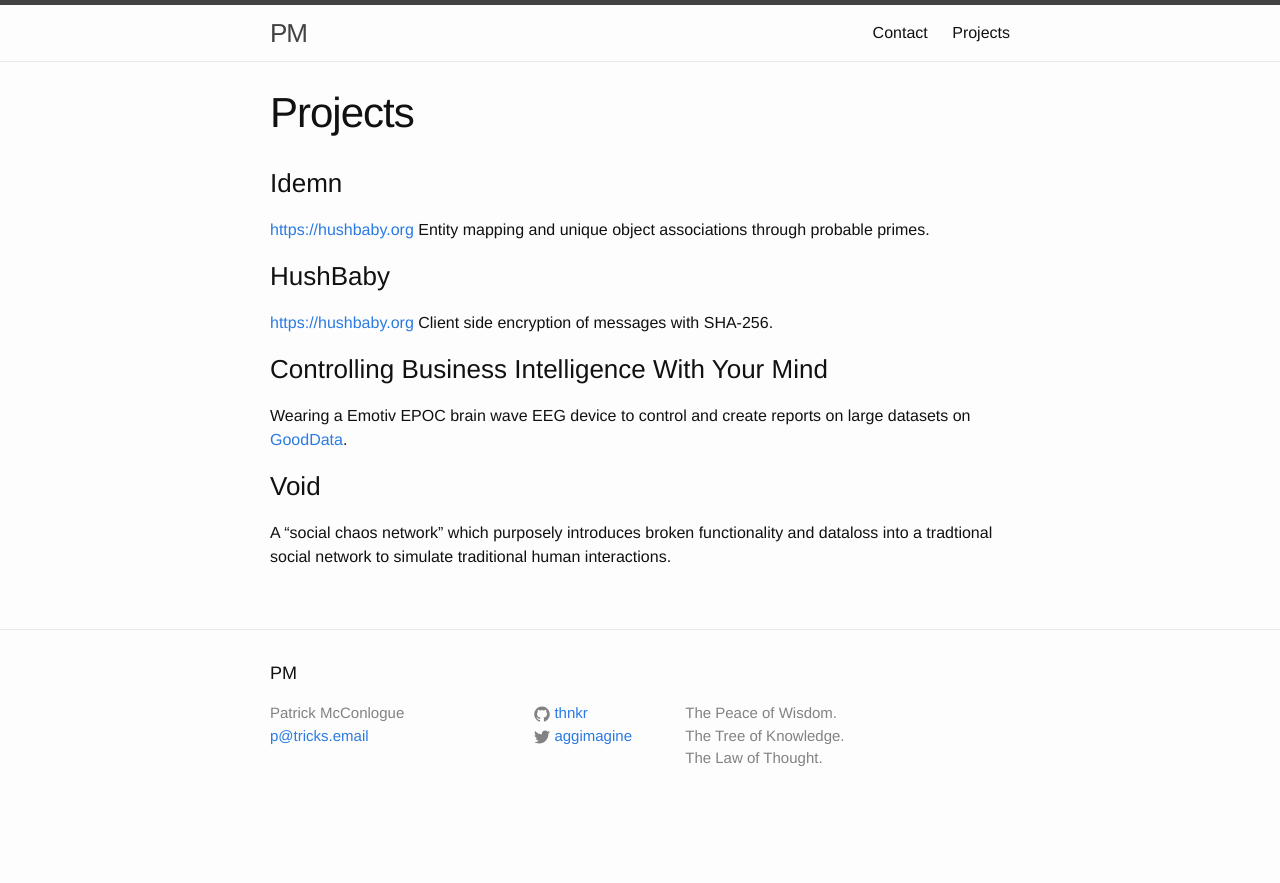
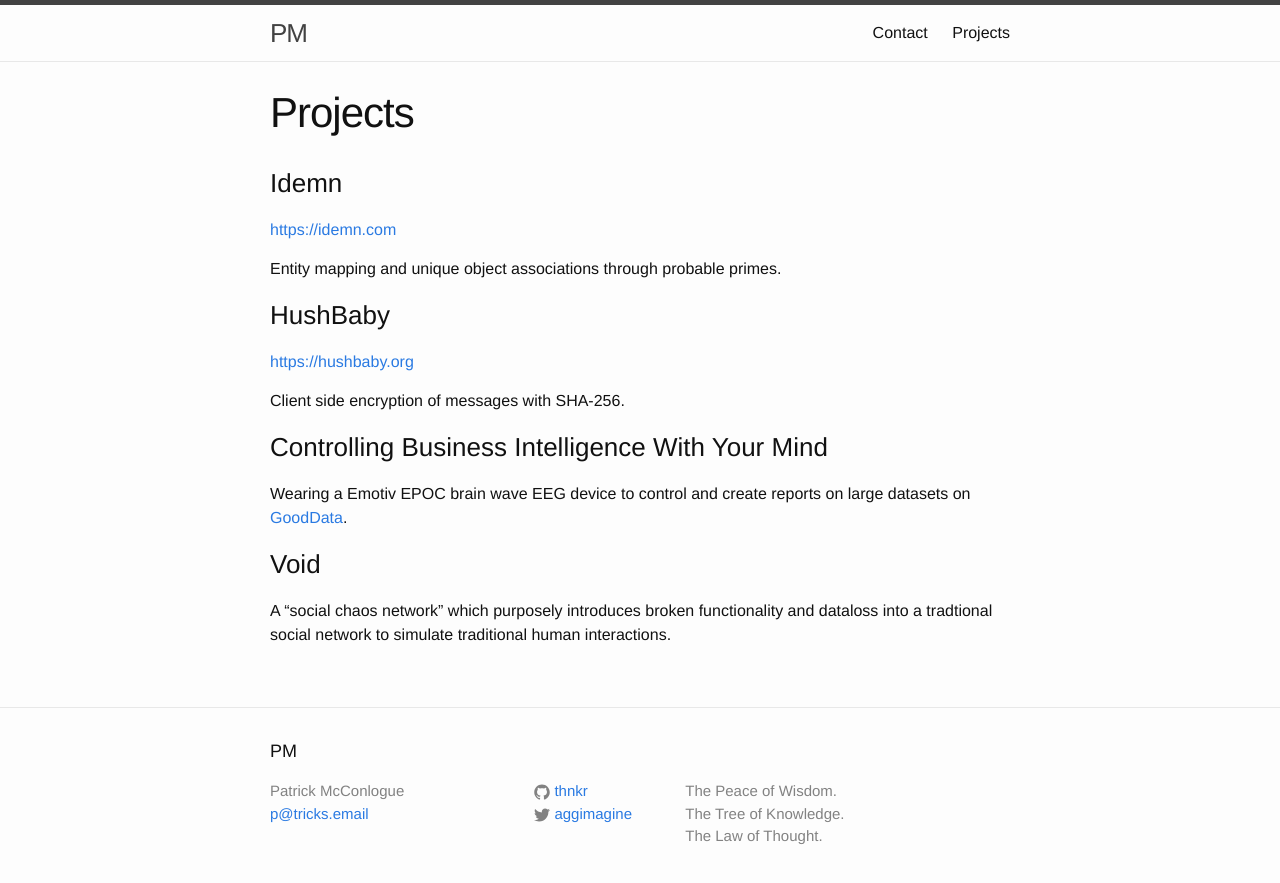
Before and after one commit to thnkr/thnkr.github.io, a Jekyll site: the page built from projects.md, in a window 1280 px wide. Shown: the top 883 px of the page. Built offline with Jekyll 4.4.1, drawn with Linux system fonts in a browser that asks for light colours.

Commit message:
projects

```diff
--- a/projects.md
+++ b/projects.md
@@ -5,12 +5,12 @@
 ---
 
 ### Idemn
-<a href="https://hushbaby.org" target="_blank">https://hushbaby.org</a>
-Entity mapping and unique object associations through probable primes.
+<a href="https://idemn.com" target="_blank">https://idemn.com</a>
+<p>Entity mapping and unique object associations through probable primes.</p>
 
 ### HushBaby
 <a href="https://hushbaby.org" target="_blank">https://hushbaby.org</a>
-Client side encryption of messages with SHA-256.
+<p>Client side encryption of messages with SHA-256.</p>
 
 ### Controlling Business Intelligence With Your Mind
 Wearing a Emotiv EPOC brain wave EEG device to control and create reports on large datasets on <a href="https://www.gooddata.com" target="_blank">GoodData</a>.
```
